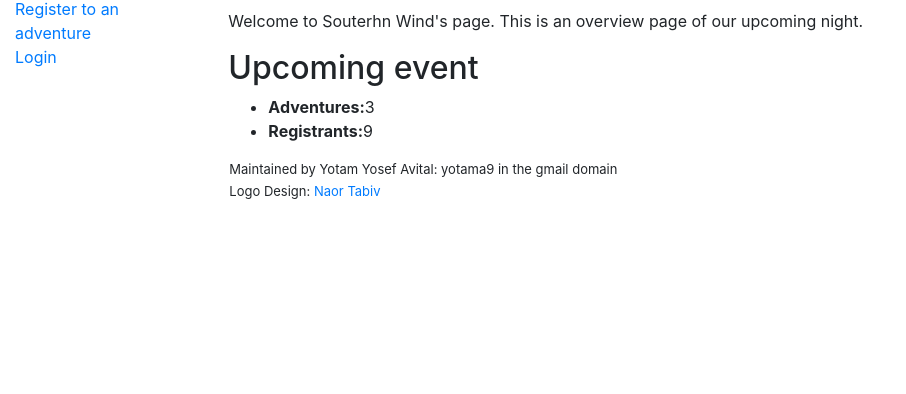
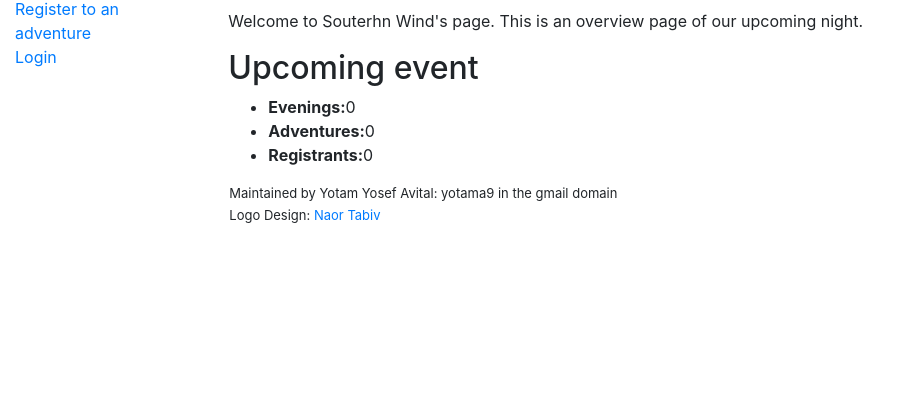
Before and after one commit to yotama9/southern_wind, a Django app: page /view_tables/ in a window 1280 px wide. Shown: the part 239-633 px from the top of the page, without its empty margins (0-906 px from the left). Run offline with Django 3.2, Linux system fonts and the light colour scheme; data comes from the database, SQL or seed files in the repository; data that the repository does not hold is empty; some libraries are stand-ins or nearby versions.

Commit message:
fixed introduction page to present trully upcoming events

```diff
--- a/view_tables/models.py
+++ b/view_tables/models.py
@@ -61,7 +61,7 @@ class Registrant(models.Model):
     class Meta:
         ordering = ['name']
 
-def get_available_tables():
+def get_available_tables(include_full=False):
     #getting relevant evening
     evenings = Evening.objects.filter(date__gte=datetime.date.today())
 
@@ -69,12 +69,12 @@ def get_available_tables():
     for e in evenings:
         for a in Adventure.objects.filter(evening=e):
 
-            if Registrant.objects.filter(adventure=a).count() >= a.max_number_of_players:
-                continue
-            out[a] = {'evening':e}
+            n_registrants = Registrant.objects.filter(adventure=a).count()
+            if a.max_number_of_players == None or (include_full or n_registrants < a.max_number_of_players):
+                out[a] = {'evening':e,'n_registrants':n_registrants}
+    return out
 
 
-    return out
 
 
 def get_tables_for_evening(evening):
--- a/view_tables/templates/index.html
+++ b/view_tables/templates/index.html
@@ -5,6 +5,7 @@
 <p>Welcome to Souterhn Wind's page. This is an overview page of our upcoming night.</p>
 <h2>Upcoming event</h2>
 <ul>
+  <li><strong>Evenings:</strong>{{ num_evenings }}</li>
   <li><strong>Adventures:</strong>{{ num_adventures }}</li>
   <li><strong>Registrants:</strong>{{ num_registrants }}</li>
 </ul>
--- a/view_tables/views.py
+++ b/view_tables/views.py
@@ -1,6 +1,6 @@
 from django.shortcuts import render, get_object_or_404
 from view_tables.models import Adventure, Registrant, Evening
-from view_tables.models import get_tables_for_evening, get_available_tables
+from view_tables.models import get_tables_for_evening, get_available_tables,get_available_evenings
 from django.views import generic
 from django.http import HttpResponseRedirect
 from django.urls import reverse
@@ -10,16 +10,23 @@ from django.contrib.auth.decorators import permission_required
 import datetime
 from datetime import timedelta
 
+
 from view_tables.forms import registerToAdventureForm, CreateTableForm, CreateEveningForm
 
 
 def index(request):
     """View function for home page of site """
     #Count stuff
-    num_adventures = Adventure.objects.all().count()
-    num_registrants = Registrant.objects.all().count()
+    upcoming_evenings = get_available_evenings()
+    num_evenings = len(upcoming_evenings)
+    adventures = get_available_tables(include_full=True)
+    num_adventures = len(adventures)
+    print (num_adventures)
+    print (adventures)
+    num_registrants = sum([adventures[a]['n_registrants'] for a in adventures])
 
     context = {
+        'num_evenings':num_evenings,
         'num_adventures':num_adventures,
         'num_registrants':num_registrants,
     }
```
